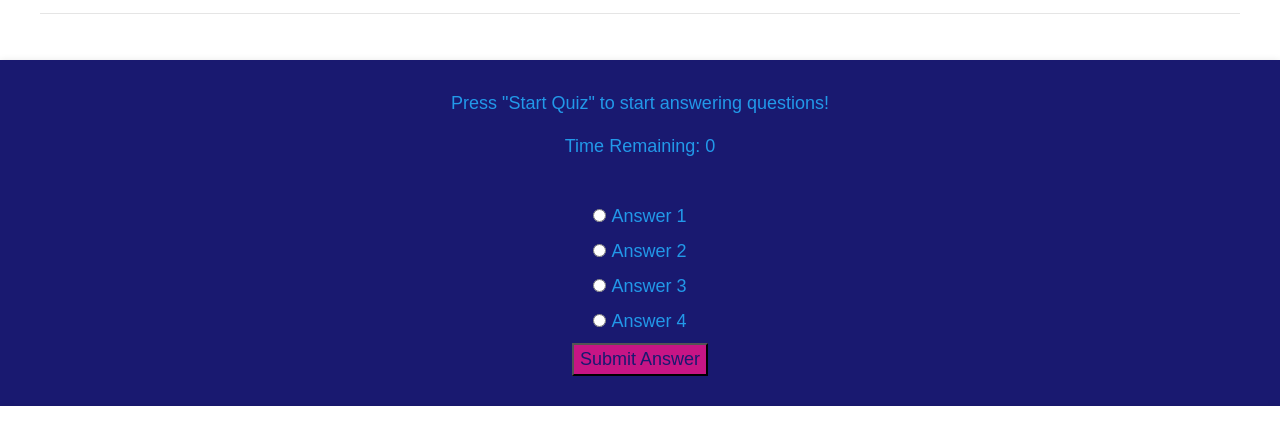
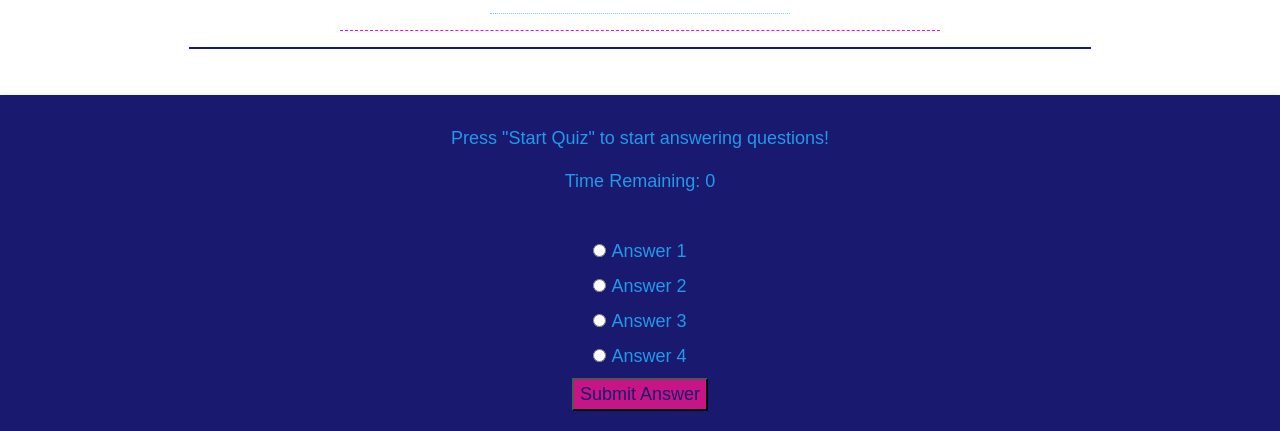
Before and after one commit to StevenSJones/codeQuizFourthEdition, a plain HTML site: page index.html in a window 1280 px wide. Shown: the part 122-553 px from the top of the page. Drawn offline with nearby package versions, Linux system fonts and the light colour scheme.

Commit message:
I did a few last minute css additions: the hr elements in the top div.

```diff
--- a/index.html
+++ b/index.html
@@ -22,7 +22,9 @@
     <div class="whiteOnFuscia">
       <h1>Click below to begin the codeQuiz</h1>
       <button id="startquiz" class="dbDrBtn" onclick="startQuiz()">Start Quiz</button>
-      <hr />
+      <hr style="color: skyblue; border-top: 1px dotted skyblue; width: 25%;"/>
+      <hr style="color: fuchsia; border-top: 1px dashed fuchsia; width: 50%;"/>
+      <hr style="color: midnightblue; border: 1px solid midnightblue; width: 75%;"/>
     </div>
 
     <div class="cyanOnFusciaOnIndigo">
--- a/style.css
+++ b/style.css
@@ -15,6 +15,7 @@ body {
   margin: 0;
   padding: 0;
 }
+
 
 .dbDrBtn {
   color: midnightblue;
```
